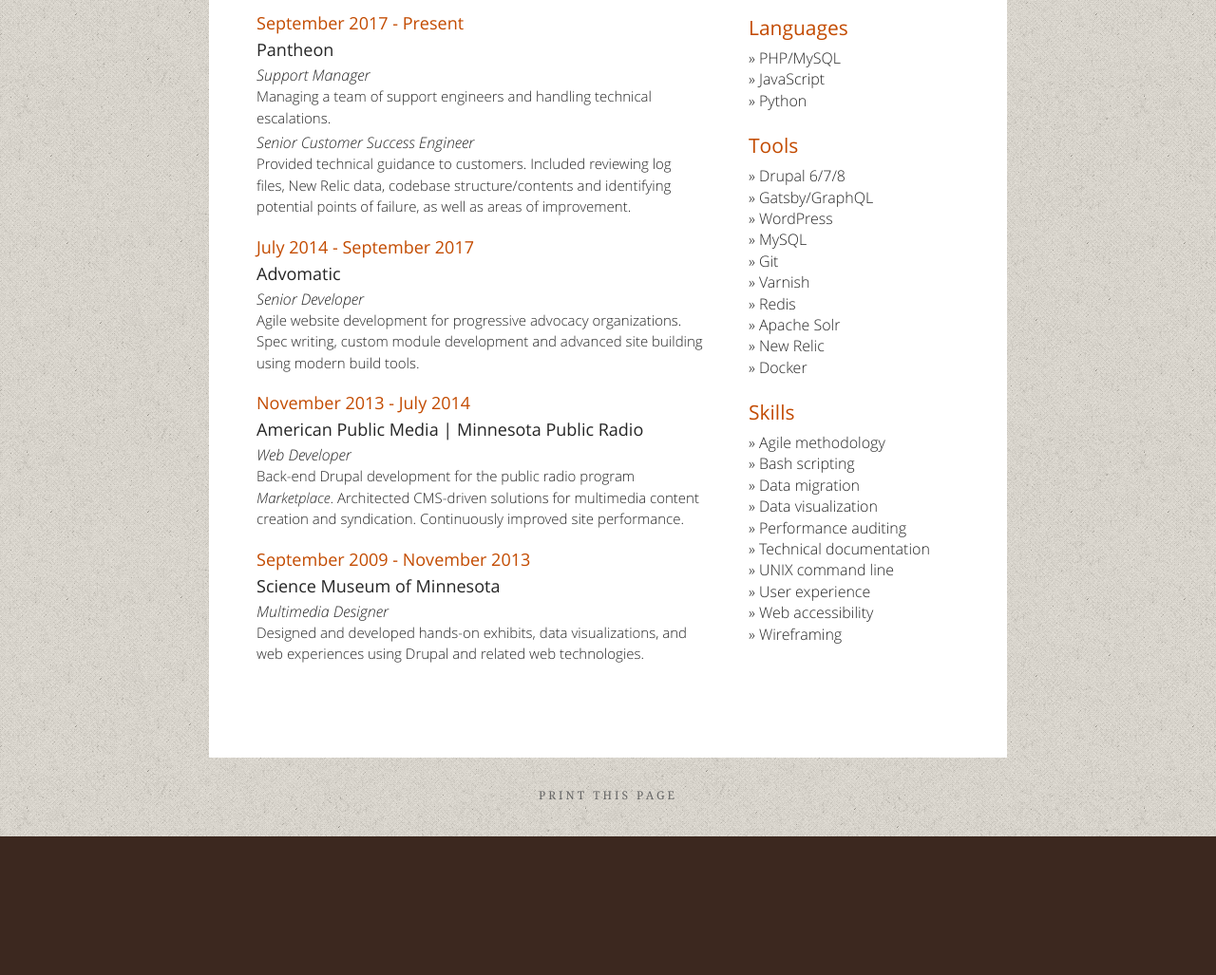
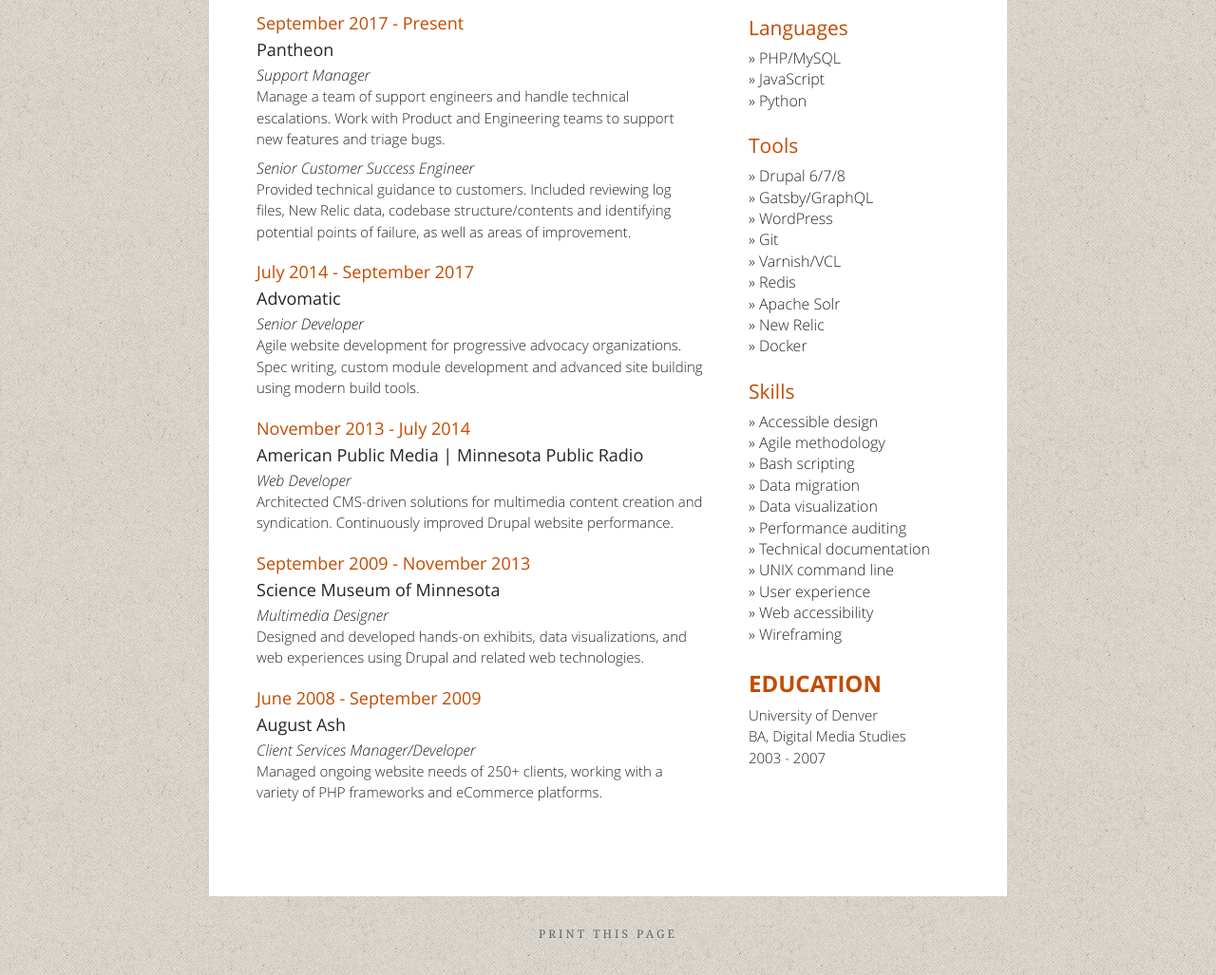
Before and after one commit to sarahg/sarahg.github.io, a Gatsby site: page /resume in a window 1280 px wide. Shown: the part 177-1204 px from the top of the page at 95% size. Before the commit the page ends 1058 px from the top, so only its background shows below. Built offline with nearby package versions, Linux system fonts and the light colour scheme; Gatsby itself is replaced by a stand-in of ours.

Commit message:
Resume tweaks

```diff
--- a/src/components/resumeJobs.js
+++ b/src/components/resumeJobs.js
@@ -28,7 +28,7 @@
   const jobsArray = [];
   data.allResumeJobsJson.edges.forEach(item => {
     jobsArray.push(
-      <div key={item.node.company}>
+      <div className="company" key={item.node.company}>
         <span className="job-daterange">{item.node.daterange}</span>
         <h3><a href={item.node.url}>{item.node.company}</a></h3>
         {getRoleList(item)}
@@ -41,7 +41,7 @@
 function getRoleList(item) {
   let roleList = [];
   item.node.roles.forEach(role => {
-    roleList.push(<div key={role.title}><h4>{role.title}</h4><p dangerouslySetInnerHTML={{__html: role.description}}></p></div>);
+    roleList.push(<div className="jorb" key={role.title}><h4>{role.title}</h4><p dangerouslySetInnerHTML={{__html: role.description}}></p></div>);
   });
   return roleList;
 }
--- a/src/data/resumeJobs.json
+++ b/src/data/resumeJobs.json
@@ -6,7 +6,7 @@
         "roles": [
             {
                 "title": "Support Manager",
-                "description": "Managing a team of support engineers and handling technical escalations."
+                "description": "Manage a team of support engineers and handle technical escalations. Work with Product and Engineering teams to support new features and triage bugs."
             },
             {
                 "title": "Senior Customer Success Engineer",
@@ -32,7 +32,7 @@
         "roles": [
             {
                 "title": "Web Developer",
-                "description": "Back-end Drupal development for the public radio program <em>Marketplace</em>. Architected CMS-driven solutions for multimedia content creation and syndication. Continuously improved site performance."
+                "description": "Architected CMS-driven solutions for multimedia content creation and syndication. Continuously improved Drupal website performance."
             }
         ]
     },
@@ -46,5 +46,16 @@
                 "description": "Designed and developed hands-on exhibits, data visualizations, and web experiences using Drupal and related web technologies."
             }
         ]
+    },
+    {
+        "company": "August Ash",
+        "url": "https://augustash.com",
+        "daterange": "June 2008 - September 2009",
+        "roles": [
+            {
+                "title": "Client Services Manager/Developer",
+                "description": "Managed ongoing website needs of 250+ clients, working with a variety of PHP frameworks and eCommerce platforms."
+            }
+        ]
     }
 ]
--- a/src/data/resumeProficiencies.json
+++ b/src/data/resumeProficiencies.json
@@ -11,9 +11,8 @@
             "Drupal 6/7/8",
             "Gatsby/GraphQL",
             "WordPress",
-            "MySQL",
             "Git",
-            "Varnish",
+            "Varnish/VCL",
             "Redis",
             "Apache Solr",
             "New Relic",
@@ -22,6 +21,7 @@
     },
     {
         "skills": [
+            "Accessible design",
             "Agile methodology",
             "Bash scripting",
             "Data migration",
--- a/src/pages/resume.js
+++ b/src/pages/resume.js
@@ -26,6 +26,12 @@
         <aside>
           <h2>Proficiencies</h2>
           <Proficiencies></Proficiencies>
+          <section id="edu">
+            <h2>Education</h2>
+            <p>University of Denver<br/>
+            BA, Digital Media Studies<br/>
+            2003 - 2007</p>
+          </section>
         </aside>
       </section>
     </div>
--- a/src/styles/resume.css
+++ b/src/styles/resume.css
@@ -46,12 +46,20 @@
   display: block;
 }
 
+.company .jorb + .jorb {
+  margin-top: 8px;
+}
+
 dl { margin-bottom: 15px;}
 dt { font-size: 21px; color: #c34b01; margin: 15px 0 0;}
 dd { line-height: 1.4; margin: 0; font-weight: 300; font-size: 16px;}
 dd:before{
   content: "\00bb";
   margin-right: 4px;
+}
+
+#edu h2 {
+  margin: 1em 0 .25em;
 }
 
 div#print {
```
